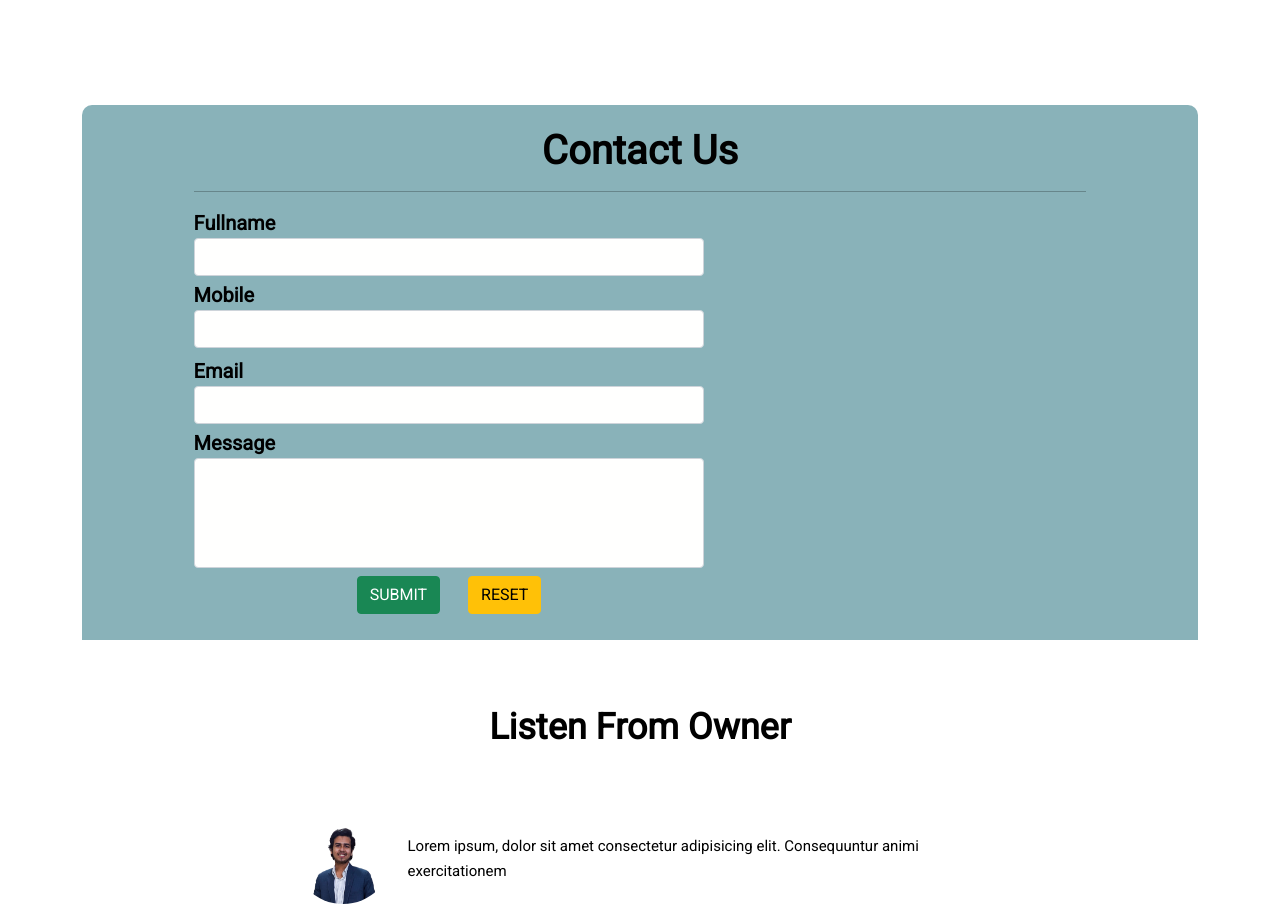
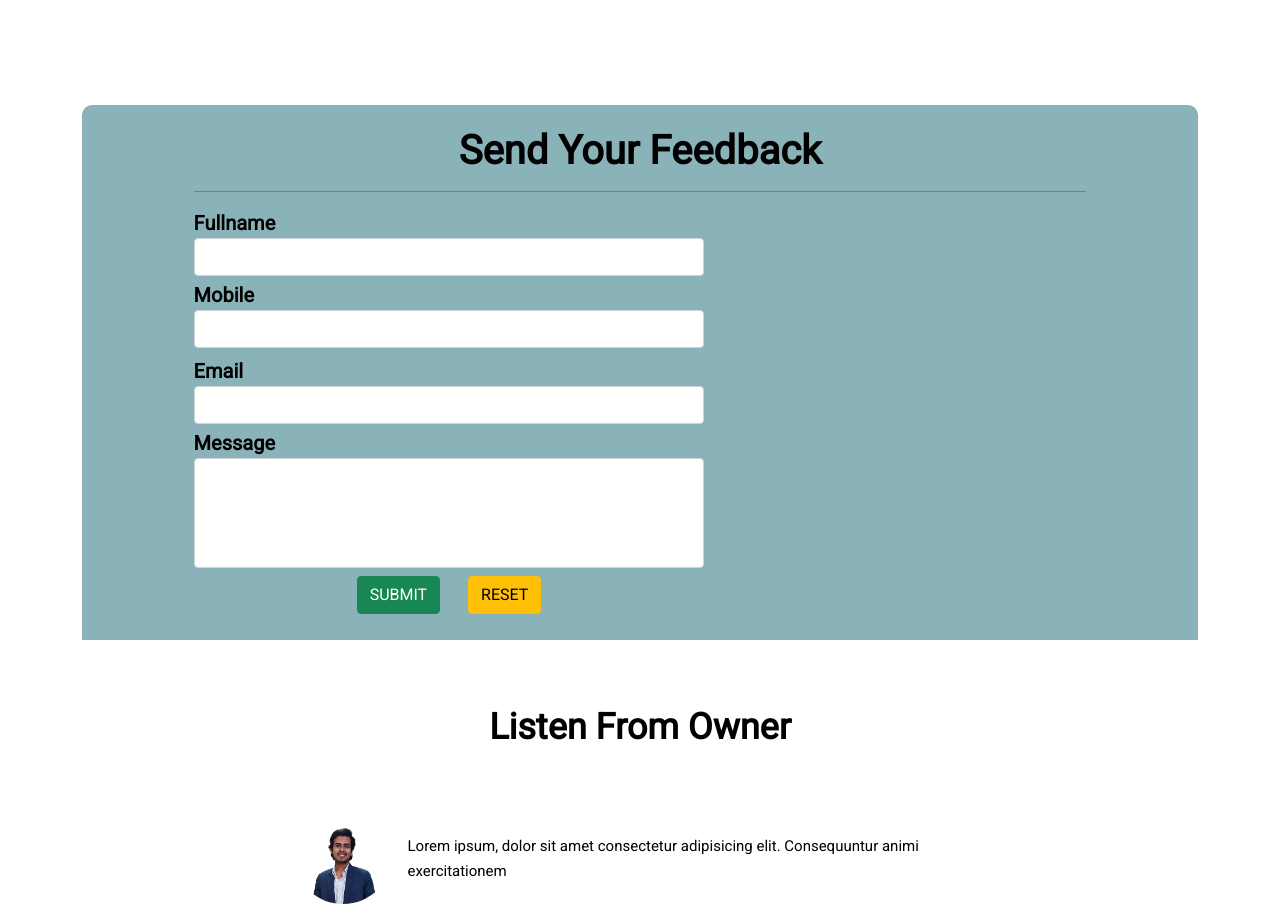
Before and after one commit to Rafee1100/Ecommerce-shoe, a plain HTML site: page index.html in a window 1280 px wide. Shown: the part 2821-3745 px from the top of the page. Drawn offline with nearby package versions, Linux system fonts and the light colour scheme.

Commit message:
Some changes at 11:45pm

```diff
--- a/index.html
+++ b/index.html
@@ -231,7 +231,7 @@
       </section>
       <section id="contact" class="contact ">
         <div class="section-title">
-          <h3 class="text-center fs-1 fw-bolder">Contact Us</h3>
+          <h3 class="text-center fs-1 fw-bolder">Send Your Feedback</h3>
           <hr class="hr-style">
         </div>
 
```
